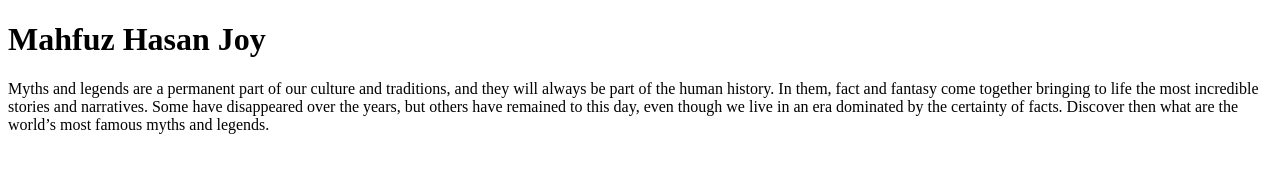
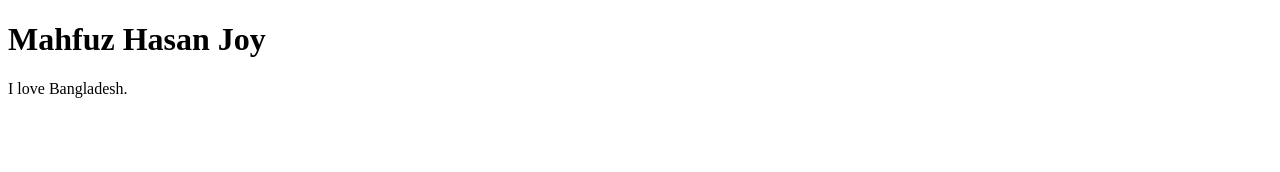
Before and after one commit to mahfuz33/second-project, a plain HTML site: page index.html in a window 1280 px wide. Drawn offline with Linux system fonts and the light colour scheme.

Commit message:
Update index.html

```diff
--- a/index.html
+++ b/index.html
@@ -11,7 +11,7 @@
         Mahfuz Hasan Joy
     </h1>
     <p>
-        Myths and legends are a permanent part of our culture and traditions, and they will always be part of the human history. In them, fact and fantasy come together bringing to life the most incredible stories and narratives. Some have disappeared over the years, but others have remained to this day, even though we live in an era dominated by the certainty of facts. Discover then what are the world’s most famous myths and legends.
+       I love Bangladesh.
     </p>
 </body>
 </html>
```
